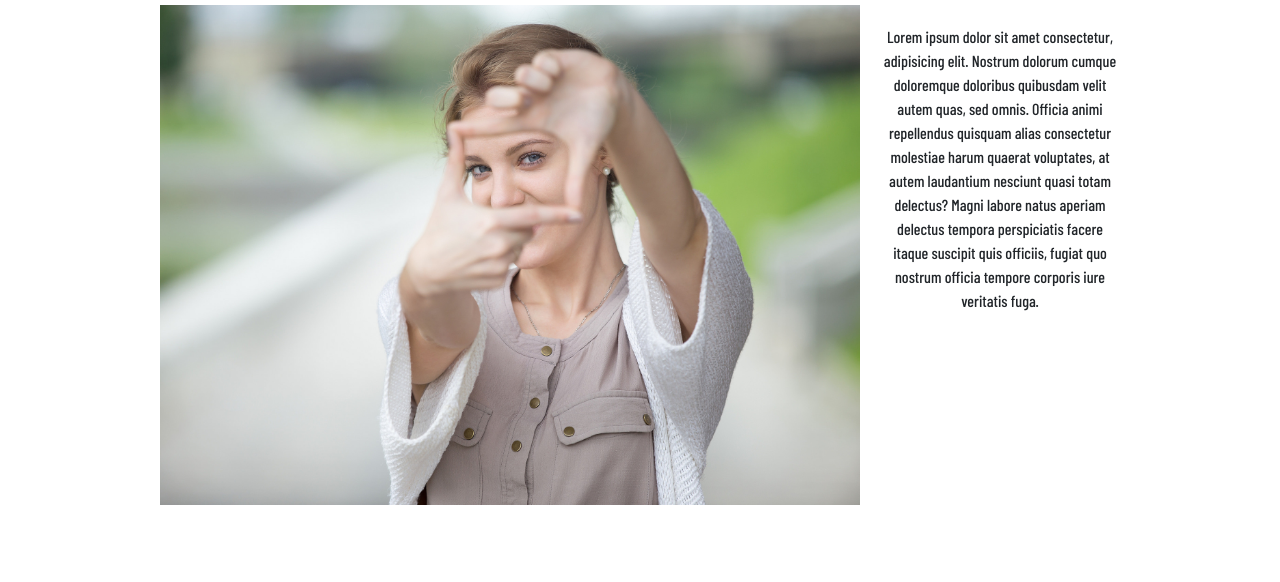
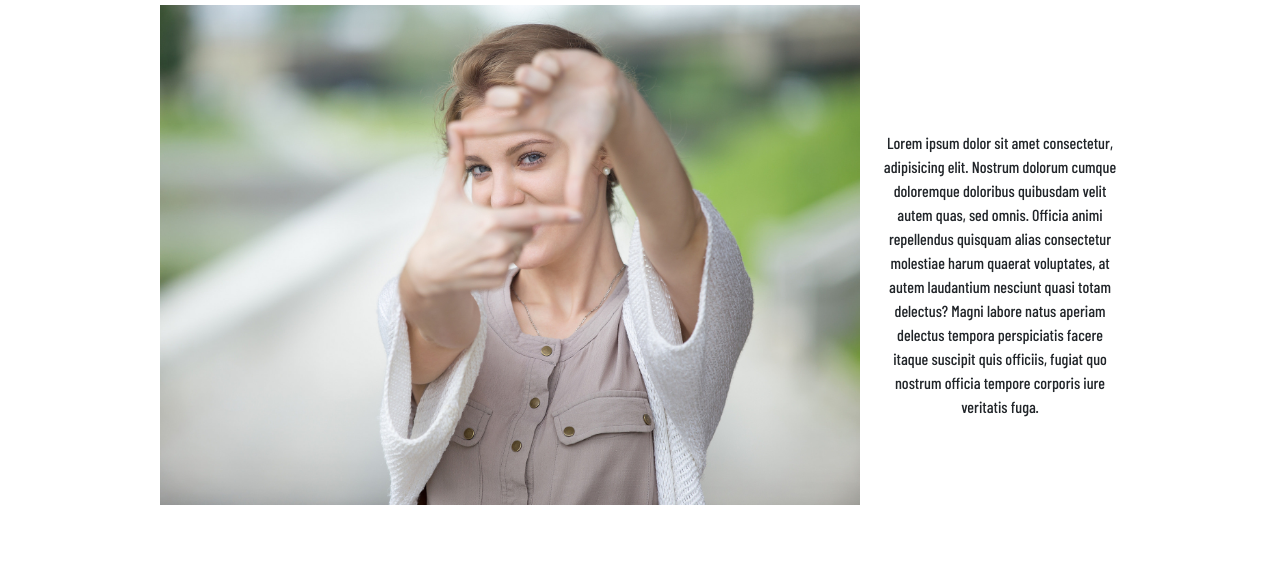
Before and after one commit to LucianoSBja/BackStudio, a plain HTML site: page pages/sobremi.html in a window 1280 px wide. Shown: the part 199-781 px from the top of the page. Drawn offline with nearby package versions, Linux system fonts and the light colour scheme.

Commit message:
Modificacion en Css

```diff
--- a/CSS/style.css
+++ b/CSS/style.css
@@ -171,6 +171,10 @@ footer.contenedor_footer {
 	margin-top: 20px;
 }
 
+.container___all {
+	display: flex;
+	align-items: center;
+}
 .container-all img {
 	float: left;
 	width: 700px;
--- a/pages/sobremi.html
+++ b/pages/sobremi.html
@@ -59,16 +59,18 @@
 		<section class="container-all">
 			<div class="container__all">
 				<h1>Sobre mi</h1>
-				<img src="../assets/img/fotopersonal.jpg" alt="imagen personal" />
-				<p>
-					Lorem ipsum dolor sit amet consectetur, adipisicing elit. Nostrum
-					dolorum cumque doloremque doloribus quibusdam velit autem quas, sed
-					omnis. Officia animi repellendus quisquam alias consectetur molestiae
-					harum quaerat voluptates, at autem laudantium nesciunt quasi totam
-					delectus? Magni labore natus aperiam delectus tempora perspiciatis
-					facere itaque suscipit quis officiis, fugiat quo nostrum officia
-					tempore corporis iure veritatis fuga.
-				</p>
+				<div class="container___all">
+					<img src="../assets/img/fotopersonal.jpg" alt="imagen personal" />
+					<p>
+						Lorem ipsum dolor sit amet consectetur, adipisicing elit. Nostrum
+						dolorum cumque doloremque doloribus quibusdam velit autem quas, sed
+						omnis. Officia animi repellendus quisquam alias consectetur
+						molestiae harum quaerat voluptates, at autem laudantium nesciunt
+						quasi totam delectus? Magni labore natus aperiam delectus tempora
+						perspiciatis facere itaque suscipit quis officiis, fugiat quo
+						nostrum officia tempore corporis iure veritatis fuga.
+					</p>
+				</div>
 			</div>
 			<footer class="footer_no">
 				<div class="contenedor-footer">
```
